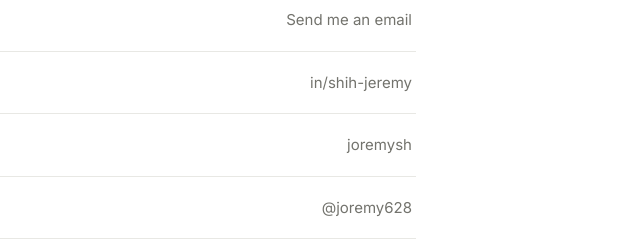
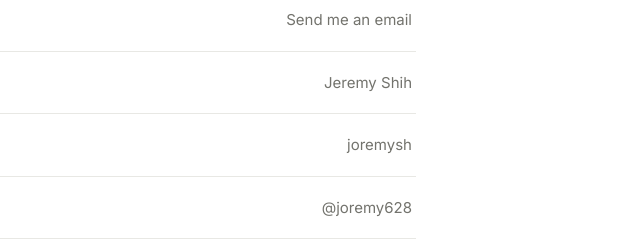
Before and after one commit to joremysh/joremysh.github.io, a plain HTML site: page index.html in a window 1280 px wide. Shown: the part 4054-4294 px from the top of the page, 640-1280 px from the left. Drawn offline with Linux system fonts and the light colour scheme.

Commit message:
Show name instead of handle on LinkedIn contact link
Co-Authored-By: Claude Opus 5.5 <noreply@anthropic.com>
Claude-Session: https://claude.ai/code/session_011ZMknxeYo887eKAN4enyJF

```diff
--- a/index.html
+++ b/index.html
@@ -597,7 +597,7 @@
         </a>
         <a href="https://www.linkedin.com/in/shih-jeremy" target="_blank" rel="noopener">
           <svg viewBox="0 0 24 24" aria-hidden="true"><path d="M20.45 20.45h-3.56v-5.57c0-1.33-.02-3.04-1.85-3.04-1.85 0-2.14 1.45-2.14 2.94v5.67H9.35V9h3.41v1.56h.05c.48-.9 1.64-1.85 3.37-1.85 3.6 0 4.27 2.37 4.27 5.46v6.28zM5.34 7.43a2.06 2.06 0 1 1 0-4.13 2.06 2.06 0 0 1 0 4.13zM7.12 20.45H3.56V9h3.56v11.45zM22.22 0H1.77C.79 0 0 .77 0 1.73v20.54C0 23.23.79 24 1.77 24h20.45c.98 0 1.78-.77 1.78-1.73V1.73C24 .77 23.2 0 22.22 0z"/></svg>
-          <div><b>LinkedIn</b><span>in/shih-jeremy</span></div>
+          <div><b>LinkedIn</b><span>Jeremy Shih</span></div>
         </a>
         <a href="https://github.com/joremysh" target="_blank" rel="noopener">
           <svg viewBox="0 0 24 24" aria-hidden="true"><path d="M12 .3a12 12 0 0 0-3.8 23.38c.6.12.83-.26.83-.57L9 21.07c-3.34.72-4.04-1.61-4.04-1.61-.55-1.39-1.34-1.76-1.34-1.76-1.08-.74.09-.73.09-.73 1.2.09 1.83 1.24 1.83 1.24 1.07 1.83 2.8 1.3 3.49 1 .1-.78.42-1.31.76-1.61-2.67-.3-5.47-1.33-5.47-5.93 0-1.31.47-2.38 1.24-3.22-.14-.3-.54-1.52.1-3.18 0 0 1-.32 3.3 1.23a11.5 11.5 0 0 1 6 0c2.28-1.55 3.29-1.23 3.29-1.23.64 1.66.24 2.88.12 3.18a4.65 4.65 0 0 1 1.23 3.22c0 4.61-2.8 5.63-5.48 5.92.42.36.81 1.1.81 2.22l-.01 3.29c0 .31.2.69.82.57A12 12 0 0 0 12 .3"/></svg>
```
